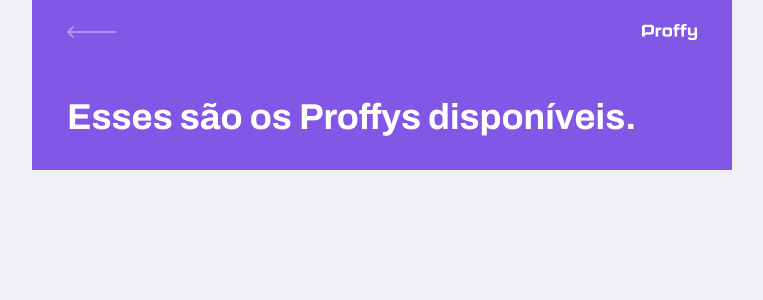
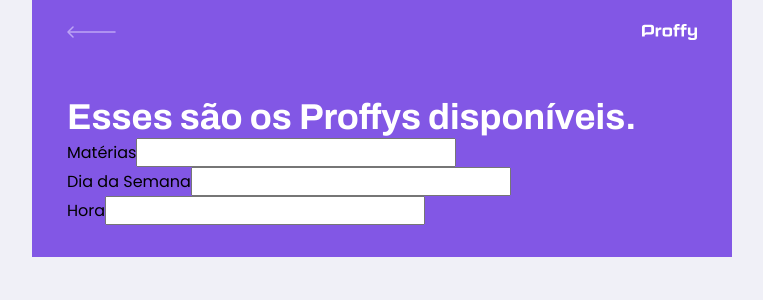
Before and after one commit to AlanFerreiraDias/Proffy, a React (Create React App) app: page /study in a window 1280 px wide. Shown: the top 300 px of the page, without its empty margins (258-1021 px from the left). Built offline with nearby package versions, Linux system fonts and the light colour scheme.

Commit message:
Add form to TeacherList

```diff
--- a/src/components/PageHeader/index.tsx
+++ b/src/components/PageHeader/index.tsx
@@ -20,6 +20,7 @@
 
             <div className="header-content">
                 <strong>{props.title}</strong>
+                {props.children}
             </div>
 
         </header>
--- a/src/pages/TeacherForm/index.tsx
+++ b/src/pages/TeacherForm/index.tsx
@@ -3,7 +3,9 @@
 
 function TeacherForm() {
     return (
-        <PageHeader title="Que legal que você quer dar aulas." />
+        <PageHeader title="Que legal que você quer dar aulas.">
+
+        </PageHeader>
     )
 }
 
--- a/src/pages/TeacherList/index.tsx
+++ b/src/pages/TeacherList/index.tsx
@@ -7,8 +7,26 @@
 function TeacherList() {
     return (
         <div id="page-teacher-list" className="container">
-            <PageHeader title="Esses são os Proffys disponíveis." />
-        </div>
+            <PageHeader title="Esses são os Proffys disponíveis." >
+                <form id="serch-teacher">
+                    <div className="input-block">
+                        <label htmlFor="subject">Matérias</label>
+                        <input type="text" id="subject" />
+                    </div>
+
+                    <div className="input-block">
+                        <label htmlFor="subject">Dia da Semana</label>
+                        <input type="text" id="subject" />
+                    </div>
+
+                    <div className="input-block">
+                        <label htmlFor="subject">Hora</label>
+                        <input type="text" id="subject" />
+                    </div>
+
+                </form>
+            </PageHeader>
+        </div >
     )
 }
 
```
